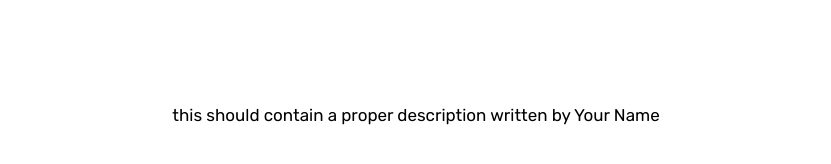
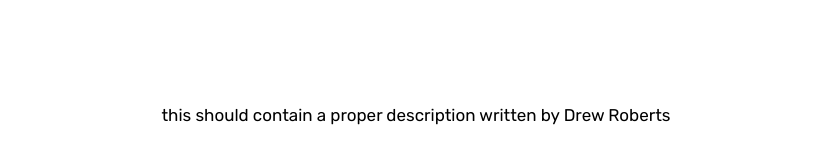
Before and after one commit to drewroberts/drewroberts.github.io, a Jekyll site: the page built from index.html, in a window 1280 px wide and 900 px high, scrolled down 3826 px. Shown: the part 707-871 px from the top of the window, without its empty margins (224-1055 px from the left). Built offline with Jekyll 4.4.1, drawn with Linux system fonts in a browser that asks for light colours; some web fonts are replaced; the list of posts is cut into pages by our own code.

Commit message:
Update Design

```diff
--- a/_config.yml
+++ b/_config.yml
@@ -1,18 +1,14 @@
 # Base blog settings
-baseurl                      : "/dactl/" # the subpath of your site,                         # e.g. /blog/
-                              # set to '' in case of hosting on GitHub
-url                          : "" # the base hostname & protocol for your site
-                                  # `http://<username>.github.io` - for GitHub
+baseurl                      : ""
+url                          : "http://drewroberts.github.io"
 
 blog:
   title                      : dactl
-  description                  : >
-                               this should contain a proper description
+  description                : "this should contain a proper description"
 
 # Layout configuration
   logo_path                  : "assets/img/dactl.svg" # path to logo file
-  search_path                : # "yourgitusername.github.io"
-                               # needed for searchbox in archive page
+  search_path                : "drewroberts.github.io"
   hero_layout                : true # turn on hero layout for blog and posts
   hero_placeholder           : "assets/img/generic_hero.jpg" # placeholder for hero image
   excerpts                   : true # show excerpts instead of full post content on blog page
@@ -26,12 +22,12 @@
 
 # Author info
 author:
-  fullname                  : Your Name
+  fullname                  : Drew Roberts
   rss                       : true # generate RSS feed and show it's icon in header
   mail                      : your@email.com # change to your e-mail address
   twitter                   : twitter-user-name
   github                    : github-user-name
-  youtube                   : youtube-user-name
+  youtube                   : drewroberts
   stackoverflow             : stackoverflow-user-name
   disqus                    : dactl # your disqus site name
   google_analytics          : # 'UA-XXXXXXXX-X'
```
